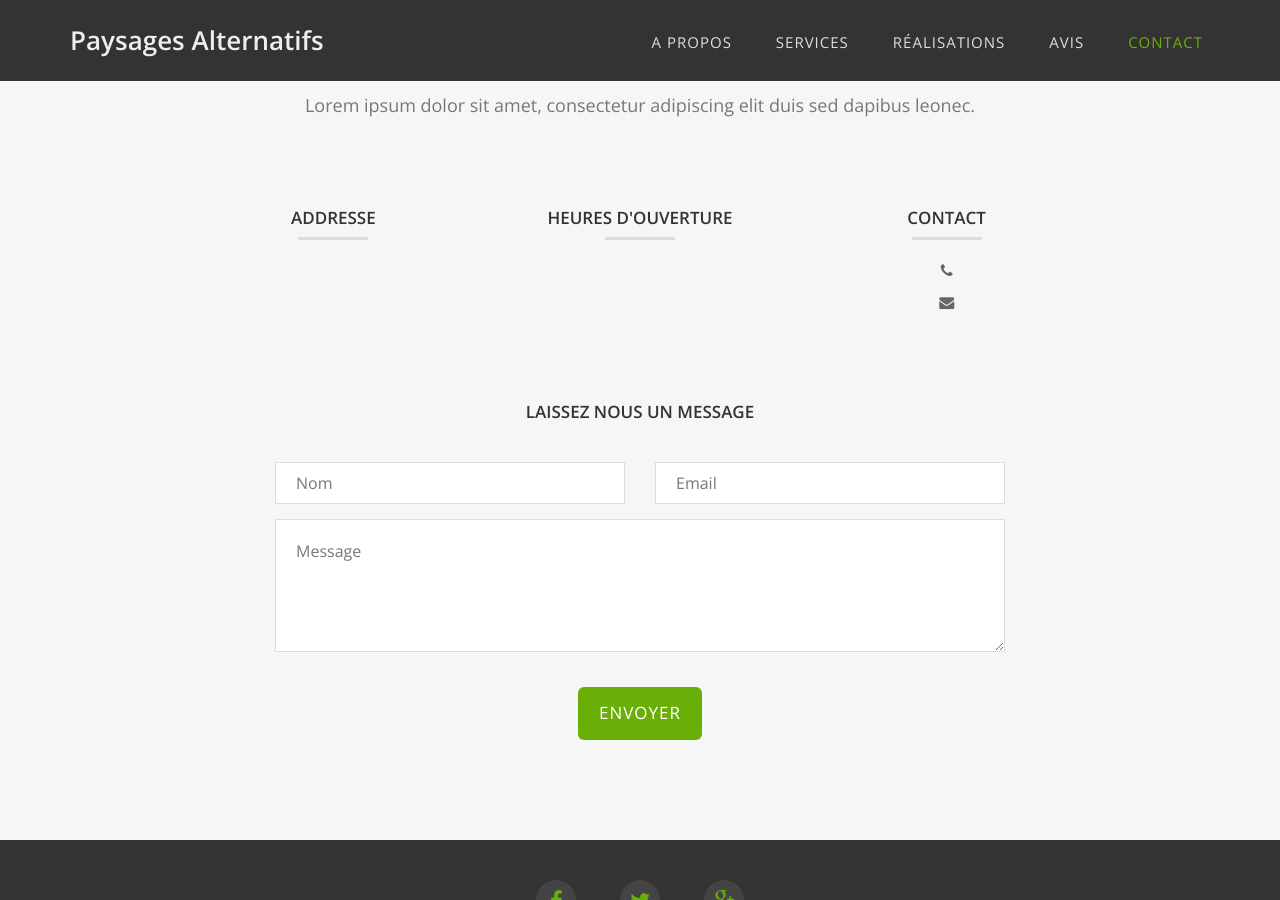
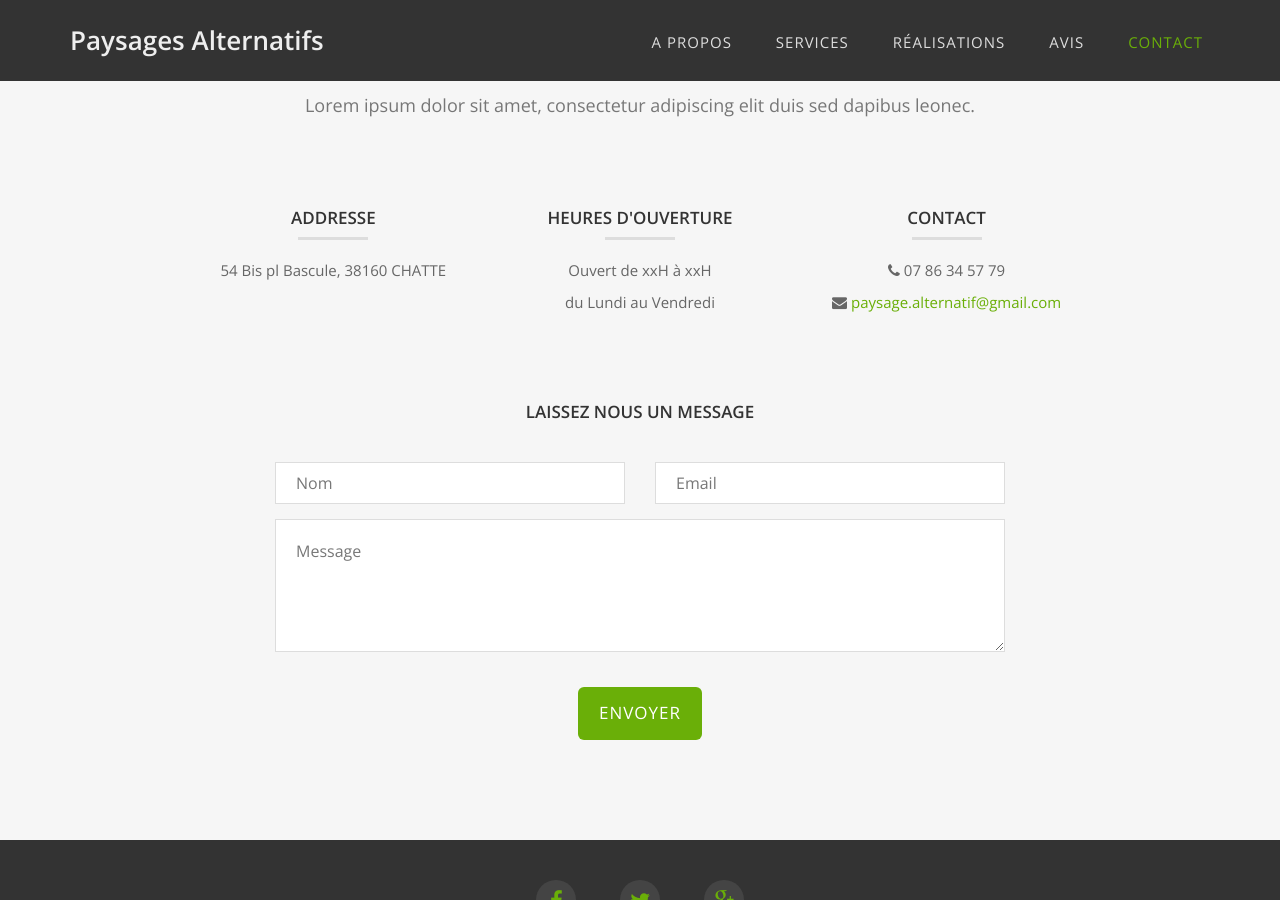
Before and after one commit to paysagealternatif/website, a Jekyll site: the page built from index.md, in a window 1280 px wide and 900 px high, scrolled down 4181 px. Built offline with Jekyll 4.4.1, drawn with Linux system fonts in a browser that asks for light colours; our own code applies the rules of GitHub Pages for plain Markdown files.

Commit message:
Update Home page “home”

```diff
--- a/index.md
+++ b/index.md
@@ -86,4 +86,14 @@ avis:
       dapibus leo nec ornare diam. Sed commodo nibh ante facilisis bibendum
       dolor feugiat at. Duis sed dapibus leo nec ornare diam commodo nibh.
     titre: Client 4
+contact:
+  tel: 07 86 34 57 79
+  mail: paysage.alternatif@gmail.com
+  heures: |-
+    Ouvert de xxH à xxH
+
+    du Lundi au Vendredi
+  adresse: |-
+    54 Bis pl Bascule,
+    38160 CHATTE
 ---
```
